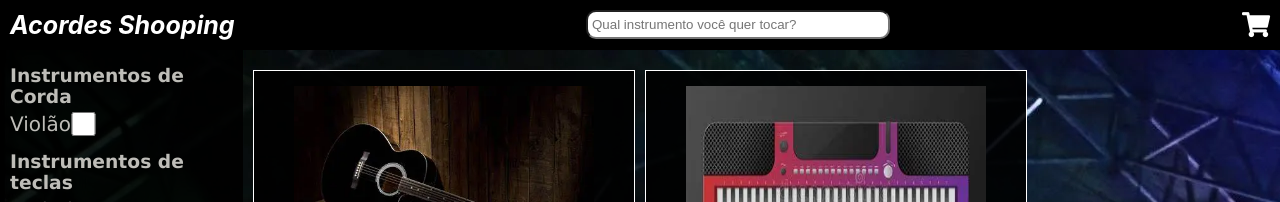
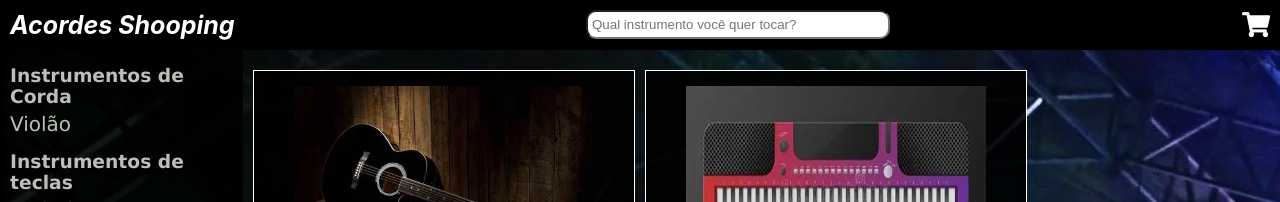
Before and after one commit to alexfonteles/OSF-Academy-CSS, a React (Create React App) app: page / in a window 1280 px wide. Shown: the top 202 px of the page. Built offline with nearby package versions, Linux system fonts and the light colour scheme.

Commit message:
implementando rotas

```diff
--- a/src/components/Sidebar/sidebar.js
+++ b/src/components/Sidebar/sidebar.js
@@ -5,7 +5,7 @@ function Sidebar() {
     return <div className='sidebar'>
         <h3>Instrumentos de Corda</h3>
         <ul>
-            <li>Violão<input type="checkbox" id='1' name='Violão' value={1} /></li>
+            <li>Violão</li>
         </ul>
         <h3>Instrumentos de teclas</h3>
         <ul>
```
